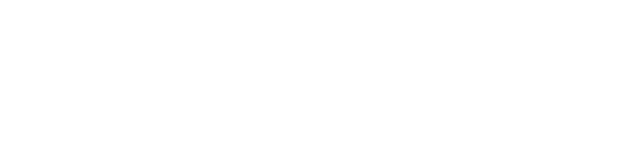
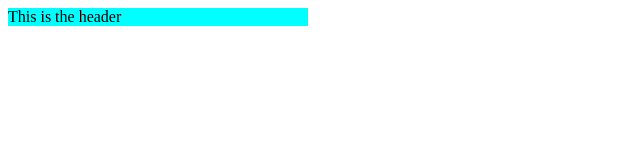
Before and after one commit to Usama-asad/my-first-project-github, a plain HTML site: page index.html in a window 1280 px wide. Shown: the whole page, without its empty margins (0-640 px from the left). Drawn offline with Linux system fonts and the light colour scheme.

Commit message:
Add the text in the head section.

```diff
--- a/index.html
+++ b/index.html
@@ -7,7 +7,7 @@
     <link rel="stylesheet" href="styles.css">
 </head>
 <body>
-    <div class="head"></div>
+    <div class="head">This is the header</div>
     <div class="main"></div>
     <div class="footer"></div>
 </body>
```
